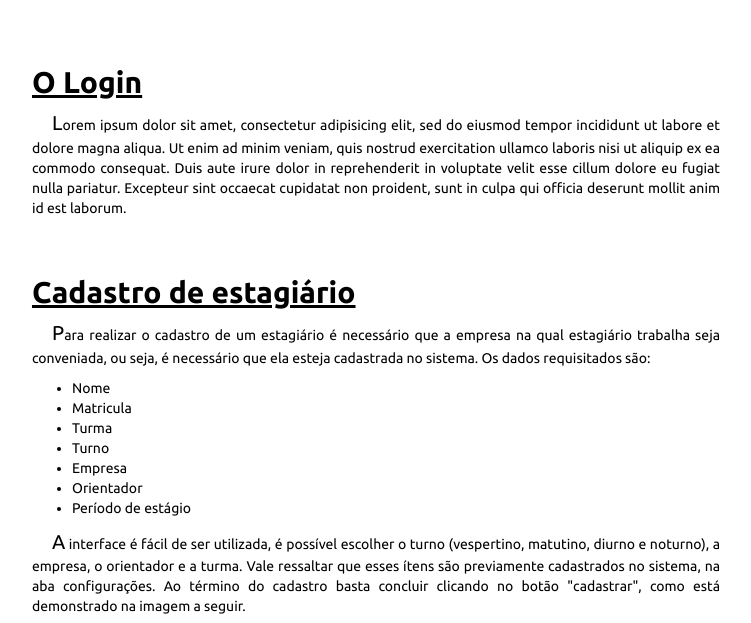
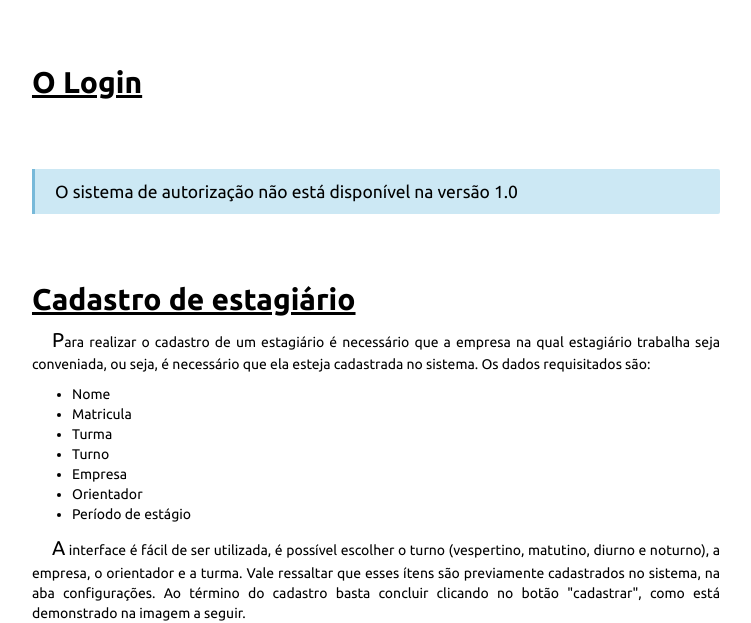
Before and after one commit to tatyanebianchi/SCE, a website: page src/public/ajuda.html in a window 1280 px wide. Shown: the part 1076-1699 px from the top of the page, without its empty margins (424-1175 px from the left). Drawn offline with Linux system fonts and the light colour scheme.

```diff
--- a/src/public/ajuda.html
+++ b/src/public/ajuda.html
@@ -153,11 +153,9 @@
           <div class="help-content">
             <h3 class="title-2">O Login</h3>
             <p>
-              Lorem ipsum dolor sit amet, consectetur adipisicing elit, sed do eiusmod
-            tempor incididunt ut labore et dolore magna aliqua. Ut enim ad minim veniam,
-            quis nostrud exercitation ullamco laboris nisi ut aliquip ex ea commodo consequat.
-            Duis aute irure dolor in reprehenderit in voluptate velit esse cillum dolore eu fugiat nulla pariatur.
-            Excepteur sint occaecat cupidatat non proident, sunt in culpa qui officia deserunt mollit anim id est laborum.
+              <blockquote class="quote quote-info margin-top">
+                O sistema de autorização não está disponível na versão 1.0
+              </blockquote>
             </p>
           </div>
         </div>
```
